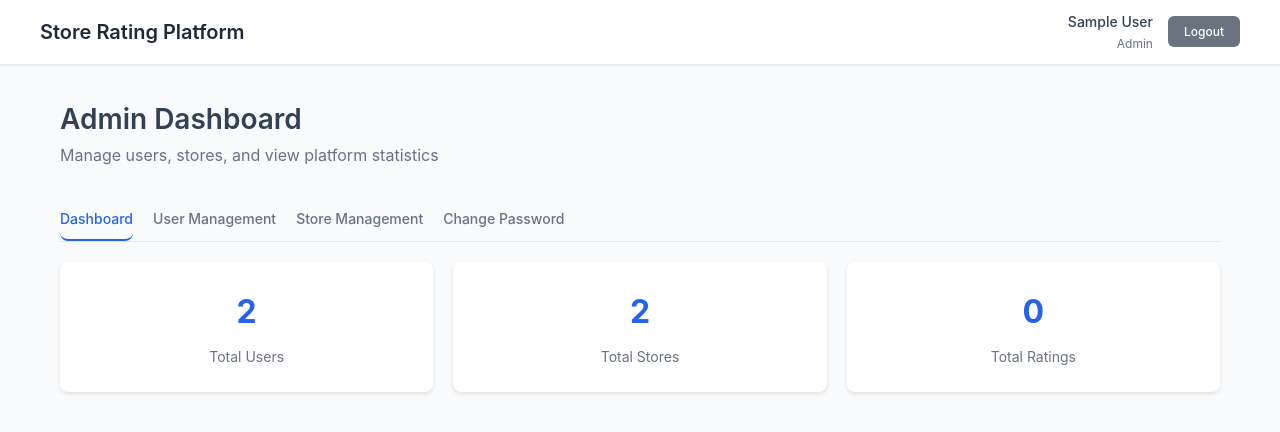
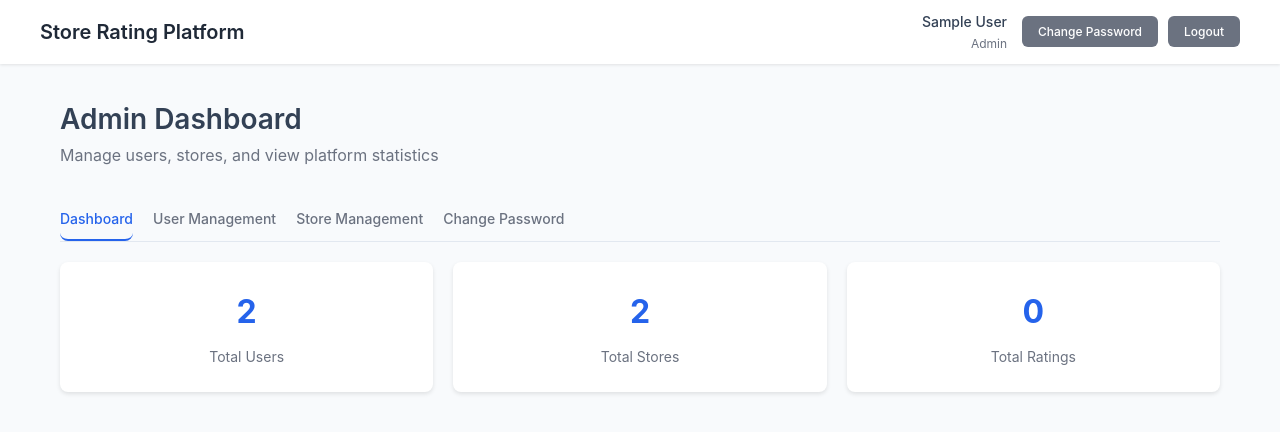
Before and after one commit to jainansh06/Store-rating-app, a React (Vite) app in the folder frontend/: page /admin in a window 1280 px wide. Shown: the top 432 px of the page. Built offline with nearby package versions, Linux system fonts and the light colour scheme; sample sign-in values are in the browser's storage.

Commit message:
Update Header.jsx

```diff
--- a/frontend/src/components/Layout/Header.jsx
+++ b/frontend/src/components/Layout/Header.jsx
@@ -17,9 +17,18 @@ const Header = () => {
             <div className="user-name">{user?.name}</div>
             <div className="user-role">{user?.role?.replace('_', ' ')}</div>
           </div>
-          <button onClick={handleLogout} className="btn btn-secondary btn-small">
-            Logout
-          </button>
+          <div style={{ display: 'flex', gap: '10px' }}>
+            <button
+              onClick={() => window.location.hash = '#password'}
+              className="btn btn-secondary btn-small"
+              title="Change Password"
+            >
+              Change Password
+            </button>
+            <button onClick={handleLogout} className="btn btn-secondary btn-small">
+              Logout
+            </button>
+          </div>
         </div>
       </div>
     </header>
```
